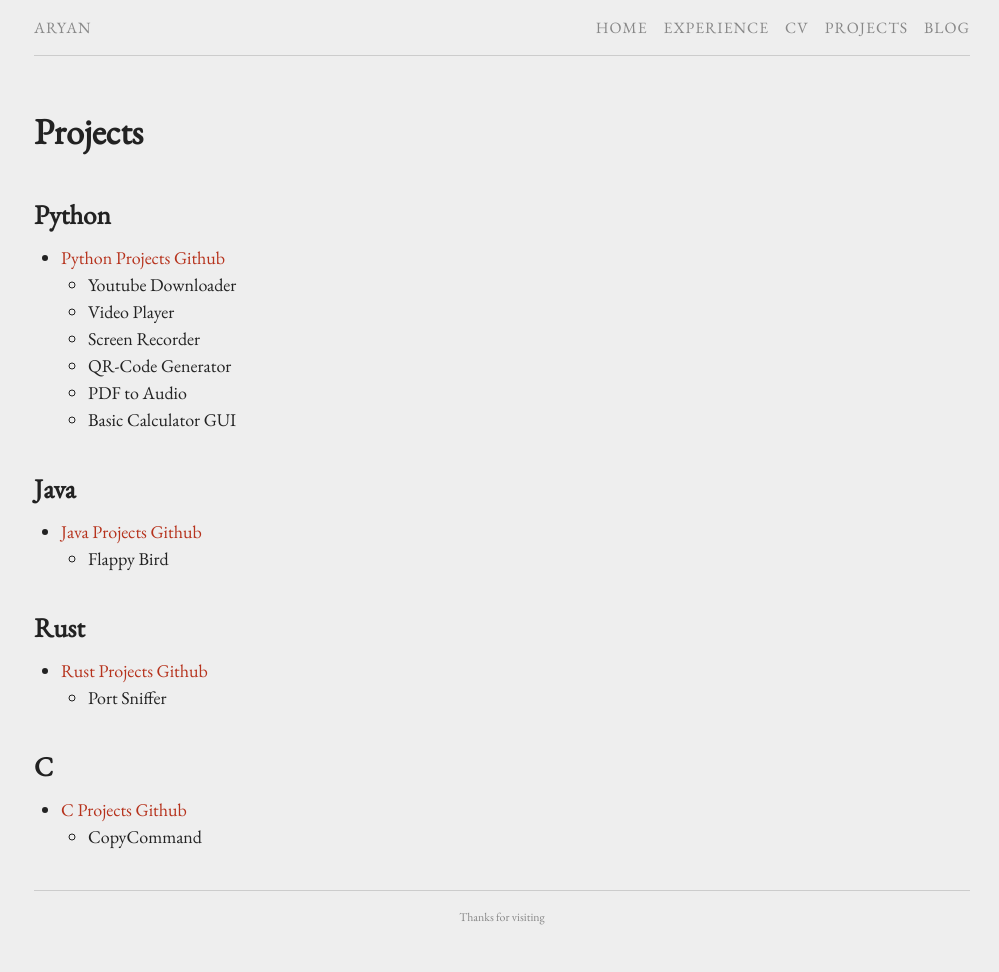
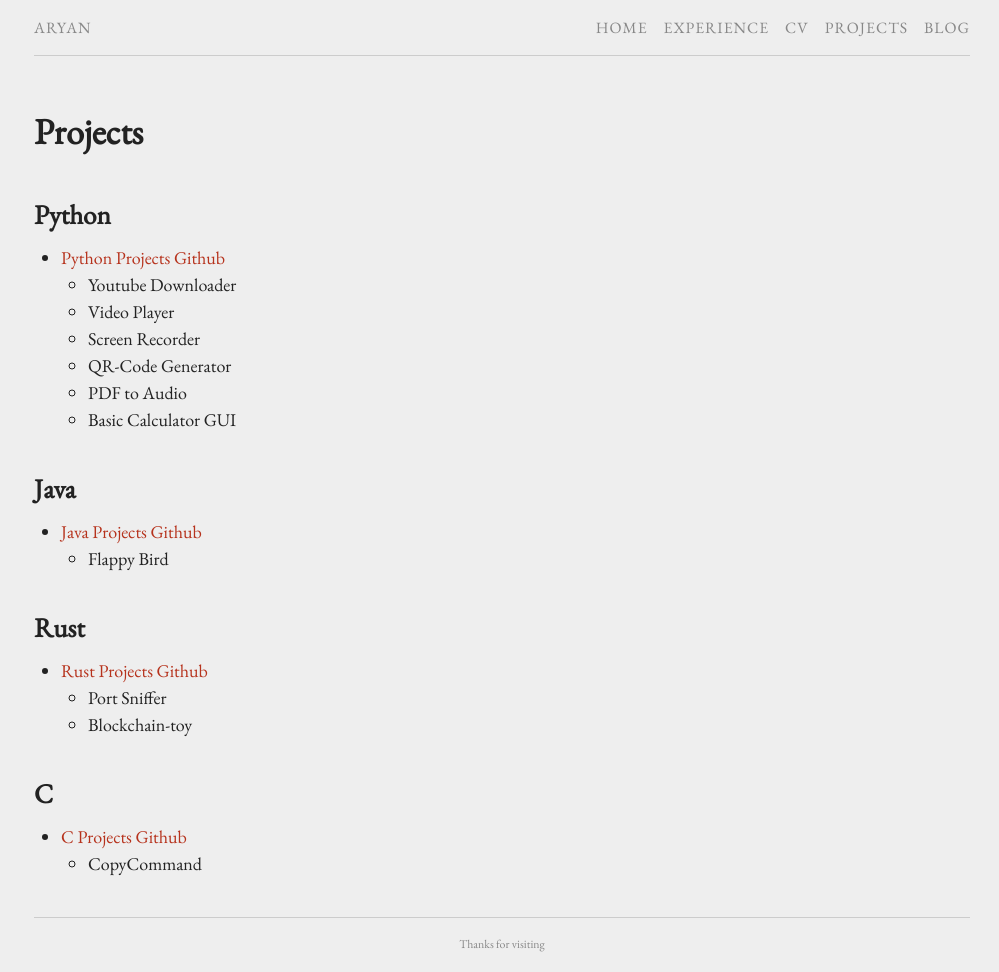
Before and after one commit to aa-ryan/aa-ryan.github.io, a Jekyll site: the page built from projects.md, in a window 1280 px wide. Shown: the whole page, without its empty margins (138-1137 px from the left). Built offline with Jekyll 4.4.1, drawn with Linux system fonts in a browser that asks for light colours; before the commit the page ends 945 px from its top, so only the background shows below that.

Commit message:
Updated Projects

```diff
--- a/projects.md
+++ b/projects.md
@@ -26,6 +26,7 @@ permalink: /projects/
 
 - [Rust Projects Github](https://github.com/aa-ryan/Projects/tree/master/Rust)
   * Port Sniffer
+  * Blockchain-toy
 
 
 ## C
```
